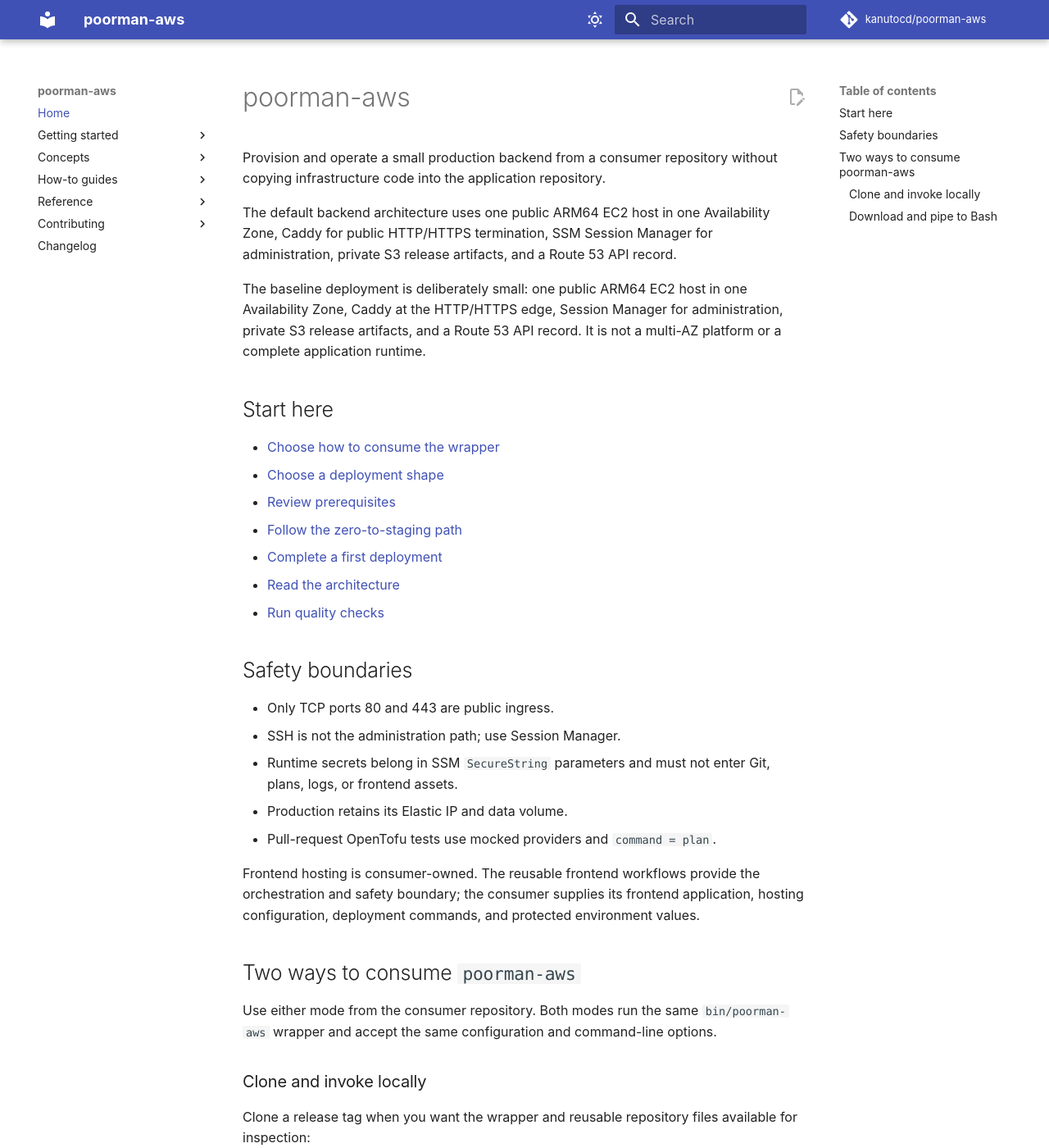
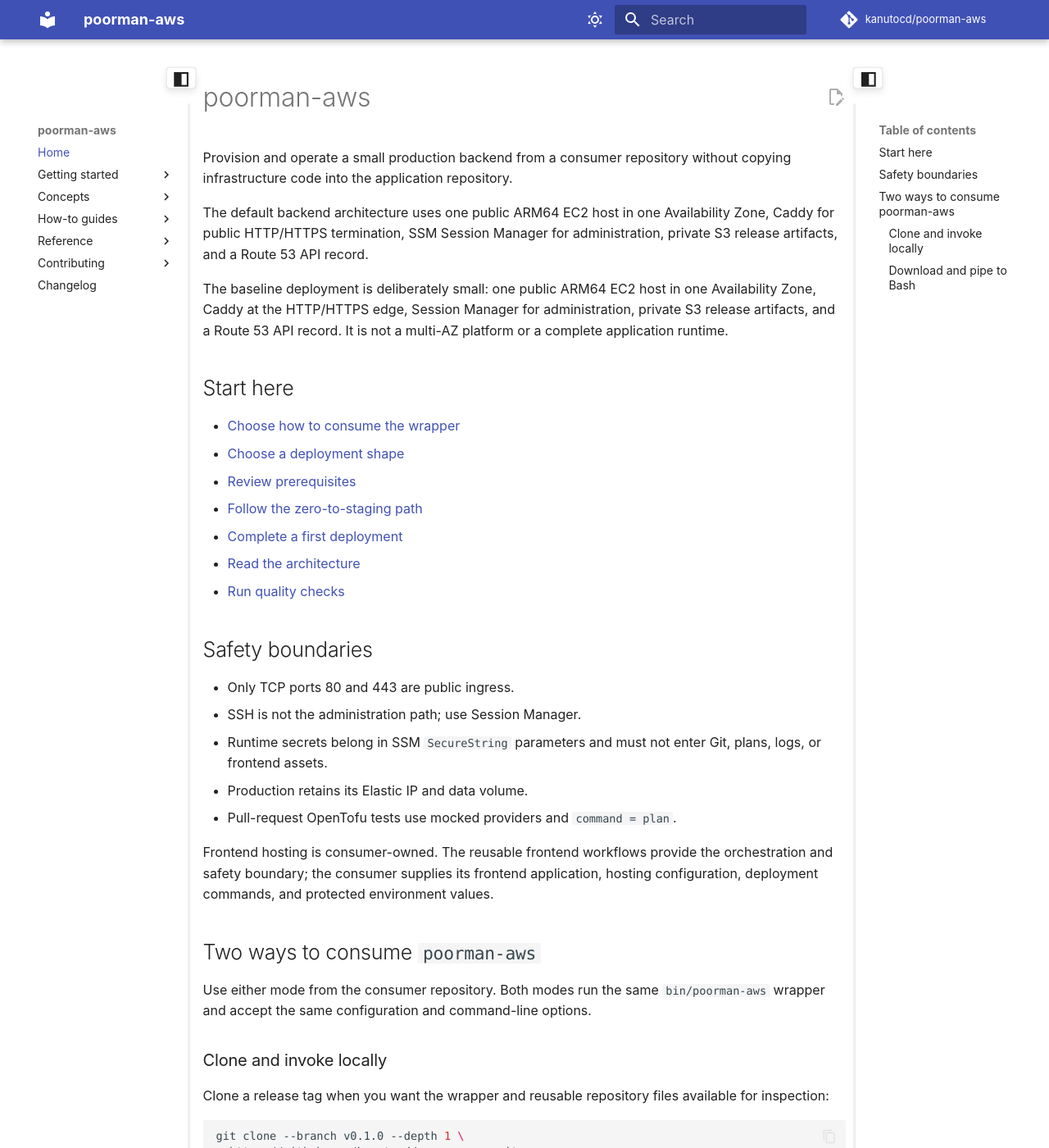
Before and after one commit to kanutocd/poorman-aws, an MkDocs documentation site: the page built from docs/mkdocs/index.md, in a window 1280 px wide and 1400 px high. Shown: the whole window at 82% size. Built offline with MkDocs 1.6.1 and Material for MkDocs 9.7.7, drawn with Linux system fonts in a browser that asks for light colours; comment, search, counter and statistics services are not loaded.

Commit message:
Add resizable collapsible sidebars

```diff
--- /dev/null
+++ b/docs/mkdocs/javascripts/sidebar-controls.js
@@ -0,0 +1,172 @@
+(function () {
+  "use strict";
+
+  var DESKTOP_QUERY = "(min-width: 76.25em)";
+  var MIN_WIDTH = 8 * 16;
+  var MAX_WIDTH = 24 * 16;
+  var DEFAULT_PRIMARY_WIDTH = 12.1 * 16;
+  var DEFAULT_SECONDARY_WIDTH = 12.1 * 16;
+
+  function clamp(value) {
+    return Math.min(Math.max(value, MIN_WIDTH), MAX_WIDTH);
+  }
+
+  function readState(key, defaultWidth) {
+    try {
+      var stored = JSON.parse(localStorage.getItem(key));
+      if (stored && typeof stored.width === "number") {
+        return {
+          width: clamp(stored.width),
+          collapsed: stored.collapsed === true
+        };
+      }
+    } catch (error) {
+      // Ignore unavailable or malformed local storage.
+    }
+
+    return { width: defaultWidth, collapsed: false };
+  }
+
+  function writeState(key, state) {
+    try {
+      localStorage.setItem(key, JSON.stringify({
+        width: state.width,
+        collapsed: state.collapsed
+      }));
+    } catch (error) {
+      // Ignore unavailable local storage.
+    }
+  }
+
+  function setupSidebar(sidebar, side, key, defaultWidth, desktop) {
+    var state = readState(key, defaultWidth);
+    if (!sidebar.id) {
+      sidebar.id = "docs-sidebar-" + side;
+    }
+    var controls = document.createElement("div");
+    controls.className = "docs-sidebar-controls";
+
+    var toggle = document.createElement("button");
+    toggle.type = "button";
+    toggle.className = "docs-sidebar-toggle";
+    toggle.setAttribute("aria-controls", sidebar.id);
+    controls.appendChild(toggle);
+
+    var handle = document.createElement("button");
+    handle.type = "button";
+    handle.className = "docs-sidebar-resize-handle";
+    handle.setAttribute("role", "separator");
+    handle.setAttribute("aria-orientation", "vertical");
+    handle.setAttribute("aria-valuemin", String(MIN_WIDTH));
+    handle.setAttribute("aria-valuemax", String(MAX_WIDTH));
+    controls.appendChild(handle);
+    sidebar.appendChild(controls);
+
+    function apply() {
+      if (!desktop.matches) {
+        sidebar.classList.remove("docs-sidebar--collapsed");
+        sidebar.style.removeProperty("width");
+        controls.hidden = true;
+        return;
+      }
+
+      controls.hidden = false;
+      sidebar.classList.toggle("docs-sidebar--collapsed", state.collapsed);
+      sidebar.style.width = state.collapsed ? "0px" : state.width + "px";
+      toggle.setAttribute("aria-expanded", String(!state.collapsed));
+      toggle.setAttribute("aria-label", state.collapsed ? "Expand " + side + " sidebar" : "Collapse " + side + " sidebar");
+      toggle.title = state.collapsed ? "Expand " + side + " sidebar" : "Collapse " + side + " sidebar";
+      toggle.textContent = state.collapsed ? "◨" : "◧";
+      handle.setAttribute("aria-valuenow", String(Math.round(state.width)));
+      handle.setAttribute("aria-label", "Resize " + side + " sidebar");
+      handle.title = "Drag to resize " + side + " sidebar";
+    }
+
+    toggle.addEventListener("click", function () {
+      state.collapsed = !state.collapsed;
+      writeState(key, state);
+      apply();
+    });
+
+    function resize(clientX) {
+      if (side === "primary") {
+        state.width = clamp(clientX - sidebar.getBoundingClientRect().left);
+      } else {
+        state.width = clamp(sidebar.getBoundingClientRect().right - clientX);
+      }
+      state.collapsed = false;
+      apply();
+    }
+
+    handle.addEventListener("pointerdown", function (event) {
+      if (!desktop.matches || state.collapsed) {
+        return;
+      }
+      event.preventDefault();
+      handle.setPointerCapture(event.pointerId);
+      document.body.classList.add("docs-sidebar-resizing");
+    });
+
+    handle.addEventListener("pointermove", function (event) {
+      if (handle.hasPointerCapture(event.pointerId)) {
+        resize(event.clientX);
+      }
+    });
+
+    function stopResize(event) {
+      if (!handle.hasPointerCapture(event.pointerId)) {
+        return;
+      }
+      handle.releasePointerCapture(event.pointerId);
+      document.body.classList.remove("docs-sidebar-resizing");
+      writeState(key, state);
+    }
+
+    handle.addEventListener("pointerup", stopResize);
+    handle.addEventListener("pointercancel", stopResize);
+    handle.addEventListener("keydown", function (event) {
+      if (!desktop.matches || state.collapsed) {
+        return;
+      }
+      var step = event.shiftKey ? 32 : 16;
+      var direction = side === "primary" ? 1 : -1;
+      if (event.key === "ArrowLeft") {
+        state.width -= step * direction;
+      } else if (event.key === "ArrowRight") {
+        state.width += step * direction;
+      } else if (event.key === "Home") {
+        state.width = MIN_WIDTH;
+      } else if (event.key === "End") {
+        state.width = MAX_WIDTH;
+      } else {
+        return;
+      }
+      event.preventDefault();
+      state.width = clamp(state.width);
+      writeState(key, state);
+      apply();
+    });
+
+    apply();
+    desktop.addEventListener("change", apply);
+  }
+
+  function start() {
+    var desktop = window.matchMedia(DESKTOP_QUERY);
+    var primary = document.querySelector('.md-sidebar--primary[data-md-type="navigation"]');
+    var secondary = document.querySelector('.md-sidebar--secondary[data-md-type="toc"]');
+
+    if (primary) {
+      setupSidebar(primary, "primary", "poorman-aws.primary-sidebar", DEFAULT_PRIMARY_WIDTH, desktop);
+    }
+    if (secondary) {
+      setupSidebar(secondary, "secondary", "poorman-aws.secondary-sidebar", DEFAULT_SECONDARY_WIDTH, desktop);
+    }
+  }
+
+  if (document.readyState === "loading") {
+    document.addEventListener("DOMContentLoaded", start, { once: true });
+  } else {
+    start();
+  }
+}());
--- /dev/null
+++ b/docs/mkdocs/stylesheets/sidebar-controls.css
@@ -0,0 +1,111 @@
+:root {
+  --docs-sidebar-control-size: 1.5rem;
+}
+
+@media screen and (min-width: 76.25em) {
+  .md-sidebar {
+    position: relative;
+    min-width: 0;
+    transition: width 160ms ease-out;
+  }
+
+  .md-sidebar--primary {
+    order: 0;
+  }
+
+  .docs-sidebar--collapsed {
+    overflow: visible;
+  }
+
+  .docs-sidebar--collapsed > .md-sidebar__scrollwrap {
+    visibility: hidden;
+    pointer-events: none;
+    opacity: 0;
+  }
+
+  .docs-sidebar-controls {
+    position: absolute;
+    top: 0;
+    height: calc(100vh - 4rem);
+    width: 0.5rem;
+    z-index: 4;
+    display: flex;
+    align-items: center;
+  }
+
+  .md-sidebar--primary .docs-sidebar-controls {
+    right: calc(var(--docs-sidebar-control-size) / -2);
+  }
+
+  .md-sidebar--secondary .docs-sidebar-controls {
+    left: calc(var(--docs-sidebar-control-size) / -2);
+  }
+
+  .md-sidebar--primary .docs-sidebar-toggle {
+    right: 0;
+  }
+
+  .md-sidebar--secondary .docs-sidebar-toggle {
+    left: 0;
+  }
+
+  .docs-sidebar-toggle,
+  .docs-sidebar-resize-handle {
+    color: var(--md-default-fg-color);
+    background: var(--md-default-bg-color);
+    border: 1px solid var(--md-default-fg-color--lightest);
+  }
+
+  .docs-sidebar-toggle {
+    position: absolute;
+    top: -2.2rem;
+    bottom: auto;
+    display: inline-flex;
+    align-items: center;
+    justify-content: center;
+    width: 1.8rem;
+    height: 1.3rem;
+    padding: 0;
+    color: var(--md-default-fg-color);
+    border-radius: 0.20rem;
+    box-shadow: var(--md-shadow-z2);
+    font-size: 1.1rem;
+    font-weight: 900;
+    line-height: 1;
+    cursor: pointer;
+  }
+
+  .docs-sidebar-resize-handle {
+    position: absolute;
+    inset: 0;
+    width: 0.15rem;
+    height: auto;
+    padding: 0;
+    margin: 0;
+    border-radius: 0.20rem;
+    background: var(--md-default-fg-color--lightest);
+    cursor: col-resize;
+    opacity: 0.55;
+  }
+
+  .docs-sidebar-resize-handle:hover,
+  .docs-sidebar-resize-handle:focus-visible,
+  .docs-sidebar-toggle:hover,
+  .docs-sidebar-toggle:focus-visible {
+    opacity: 0.9;
+    outline: 1px solid var(--md-accent-fg-color);
+    outline-offset: 1px;
+  }
+
+  .docs-sidebar-resizing,
+  .docs-sidebar-resizing * {
+    cursor: col-resize !important;
+    user-select: none !important;
+  }
+}
+
+@media screen and (max-width: 76.234375em) {
+  .docs-sidebar-controls {
+    display: none;
+  }
+}
--- a/mkdocs.yml
+++ b/mkdocs.yml
@@ -83,9 +83,11 @@ extra:
 
 extra_javascript:
   - javascripts/mermaid-panzoom.js
+  - javascripts/sidebar-controls.js
 
 extra_css:
   - stylesheets/mermaid-panzoom.css
+  - stylesheets/sidebar-controls.css
 
 plugins:
   - search
```
